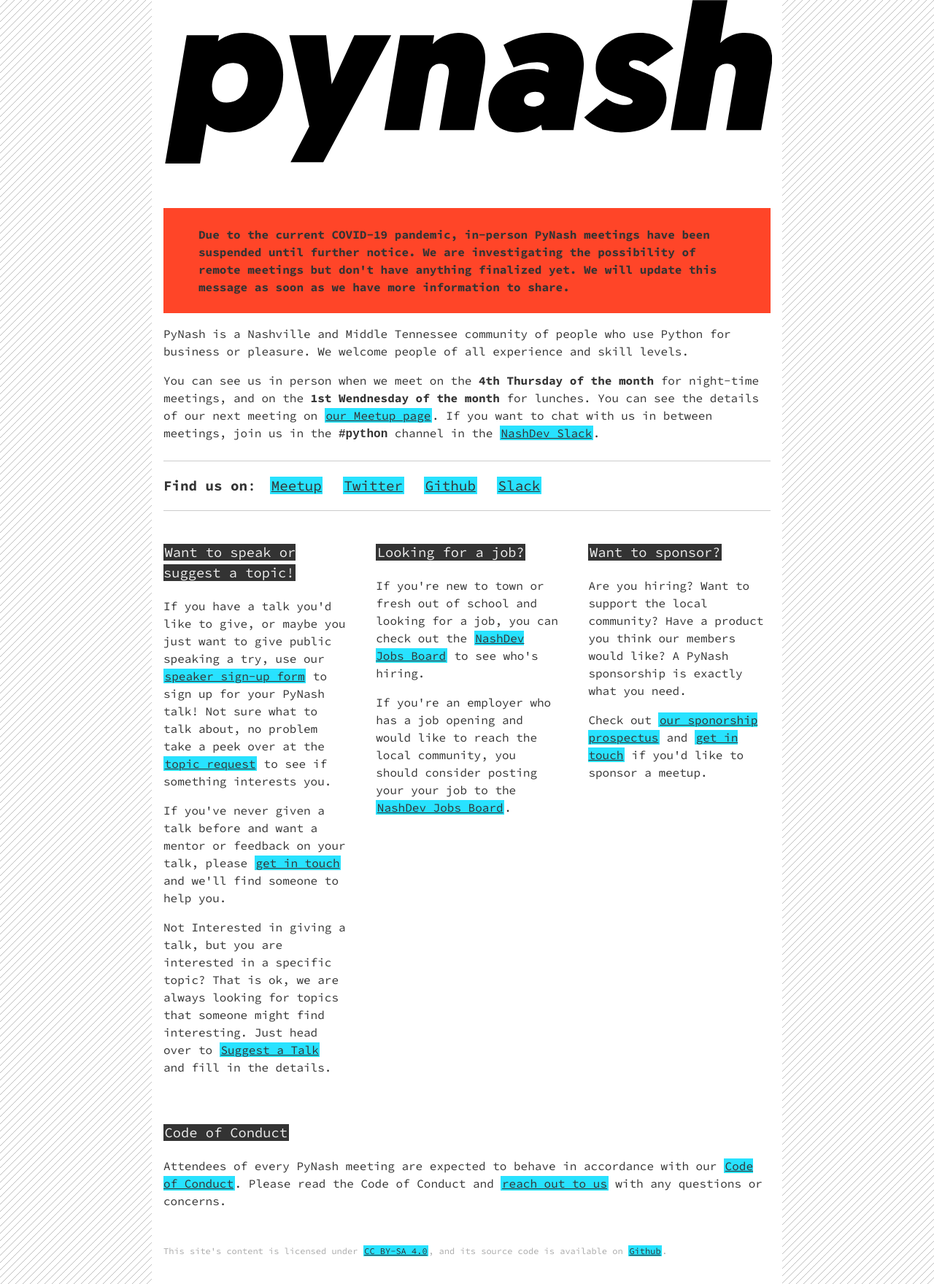
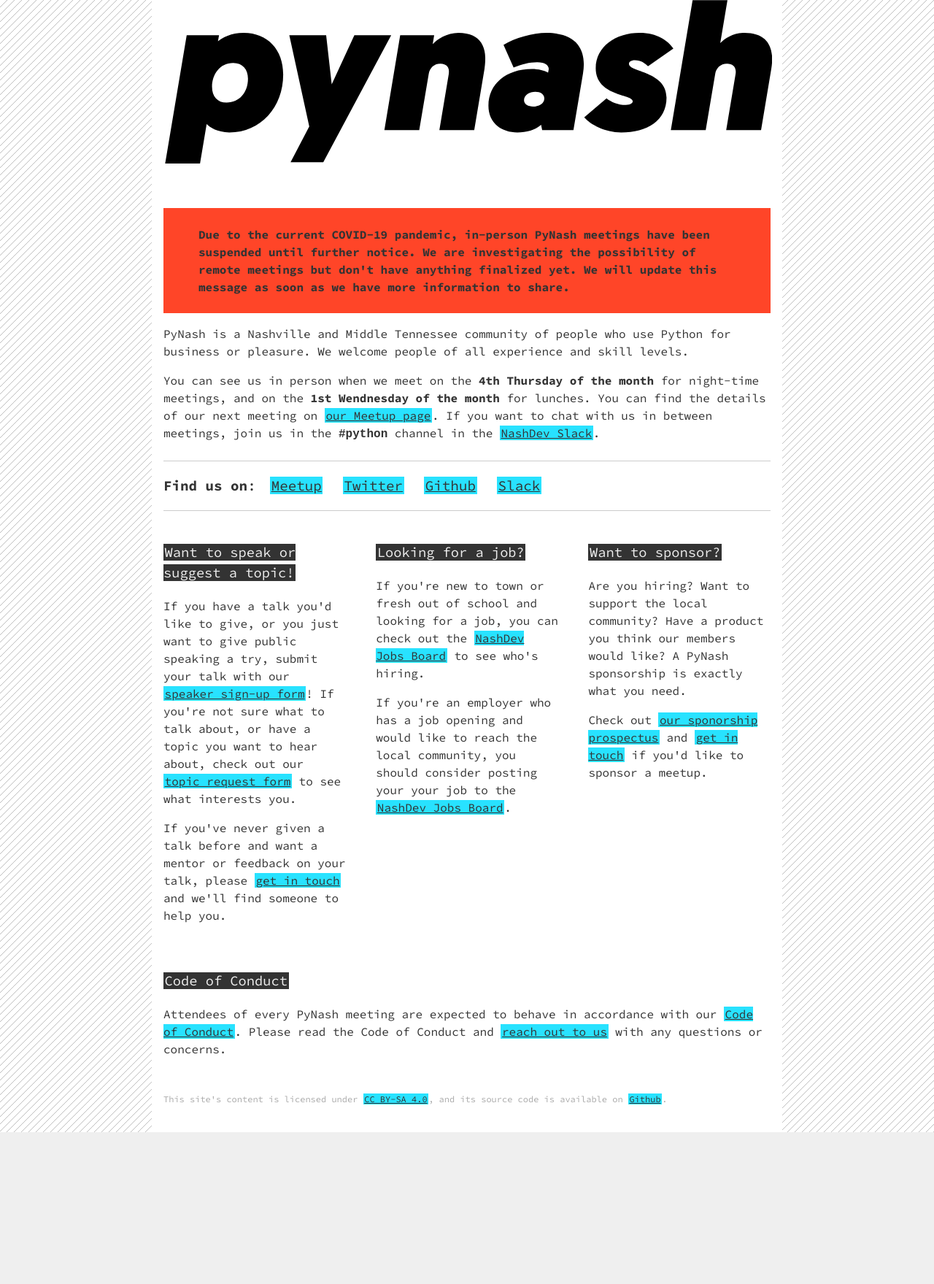
Before and after one commit to pynashorg/pynashorg.github.com, a Jekyll site: the page built from index.html, in a window 1280 px wide. Shown: the whole page at 73% size. Built offline with Jekyll 4.4.1, drawn with Linux system fonts in a browser that asks for light colours; after the commit the page ends 1551 px from its top, so only the background shows below that.

Commit message:
Minor cleanup and copy editing

```diff
--- a/index.html
+++ b/index.html
@@ -13,7 +13,7 @@
     </p>
     <p>
       You can see us in person when we meet on the <strong>4th Thursday of the month</strong> for night-time meetings, and on the <strong>1st Wendnesday of the month</strong> for lunches.
-      You can see the details of our next meeting on <a href="https://www.meetup.com/PyNash/">our Meetup page</a>.
+      You can find the details of our next meeting on <a href="https://www.meetup.com/PyNash/">our Meetup page</a>.
       If you want to chat with us in between meetings, join us in the <strong><code>#python</code></strong> channel in the <a href="https://www.nashdev.com/">NashDev Slack</a>.
     </p>
   </div>
@@ -32,13 +32,10 @@
     <div class="card speak">
       <h3><span>Want to speak or suggest a topic!</span></h3>
       <p>
-        If you have a talk you'd like to give, or maybe you just want to give public speaking a try, use our <a href="https://goo.gl/forms/lV4B03kKc7T90b1m1">speaker sign-up form</a> to sign up for your PyNash talk! Not sure what to talk about, no problem take a peek over at the <a href="https://docs.google.com/spreadsheets/d/1VIpq3uXQjHQoMfWFGwM0bdxnuOA7lxUZpLC622qOvPs/edit?usp=sharing" target="_blank">topic request</a> to see if something interests you.
+        If you have a talk you'd like to give, or you just want to give public speaking a try, submit your talk with our <a href="https://goo.gl/forms/lV4B03kKc7T90b1m1">speaker sign-up form</a>! If you're not sure what to talk about, or have a topic you want to hear about, check out our <a href="https://docs.google.com/spreadsheets/d/1VIpq3uXQjHQoMfWFGwM0bdxnuOA7lxUZpLC622qOvPs/edit?usp=sharing" target="_blank">topic request form</a> to see what interests you.
       </p>
       <p>
         If you've never given a talk before and want a mentor or feedback on your talk, please <a href="mailto:{{ site.email }}?subject=[PyNash] Speaker in search of mentor or feedback">get in touch</a> and we'll find someone to help you.
-      </p>
-      <p>
-        Not Interested in giving a talk, but you are interested in a specific topic? That is ok, we are always looking for topics that someone might find interesting. Just head over to <a href="https://docs.google.com/forms/d/e/1FAIpQLScPQ7B8NkJLaRFESaPZ9aAK7rIQV1ipViNP9yVE-mAlKcp-CA/viewform">Suggest a Talk</a> and fill in the details.
       </p>
     </div>
 
--- a/static/css/pynash.css
+++ b/static/css/pynash.css
@@ -27,8 +27,6 @@
 .connect ul li:first-child { margin-right: 0.5rem; }
 .connect ul li { display: inline; margin-right: 1rem; }
 
-.next-event { margin: 4.5rem 0; }
-
 .cards { align-items: flex-start; display: flex; justify-content: space-between; flex-wrap: wrap; }
 .card { width: 30%; }
 
```
